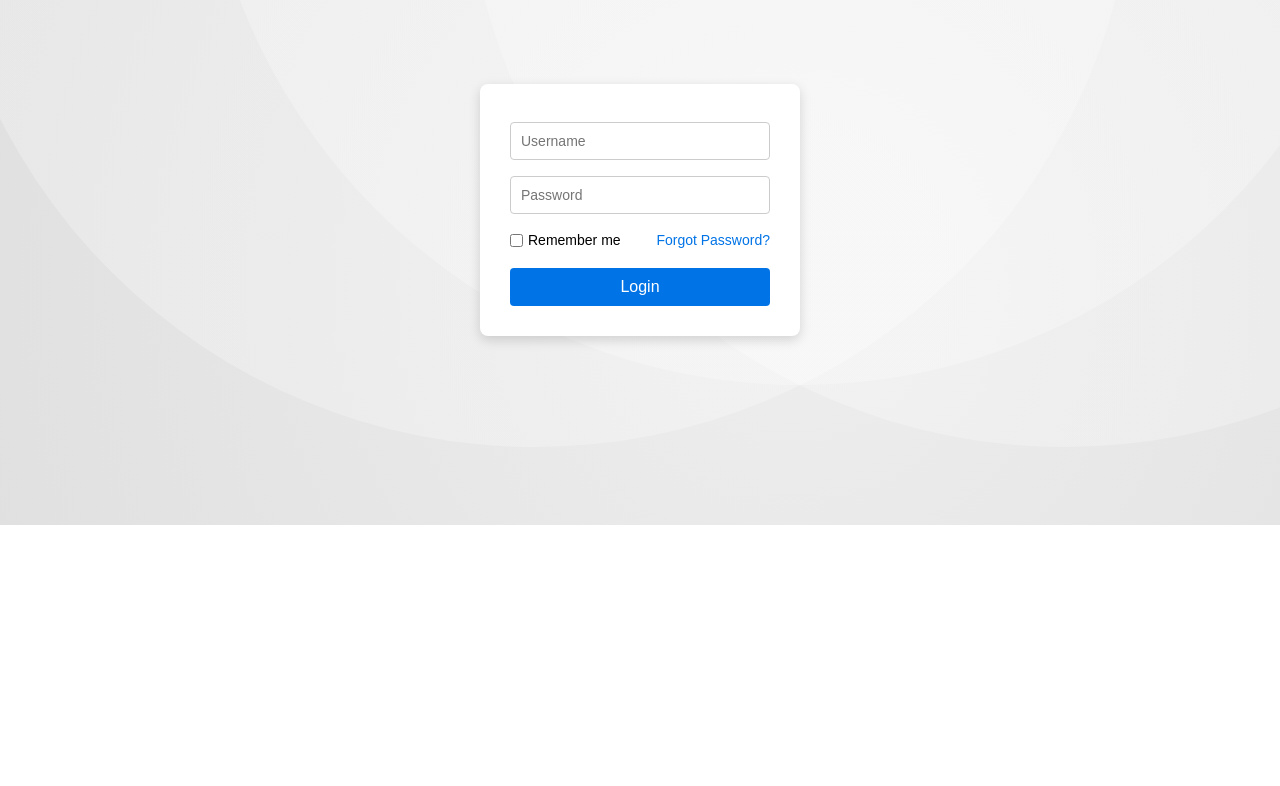
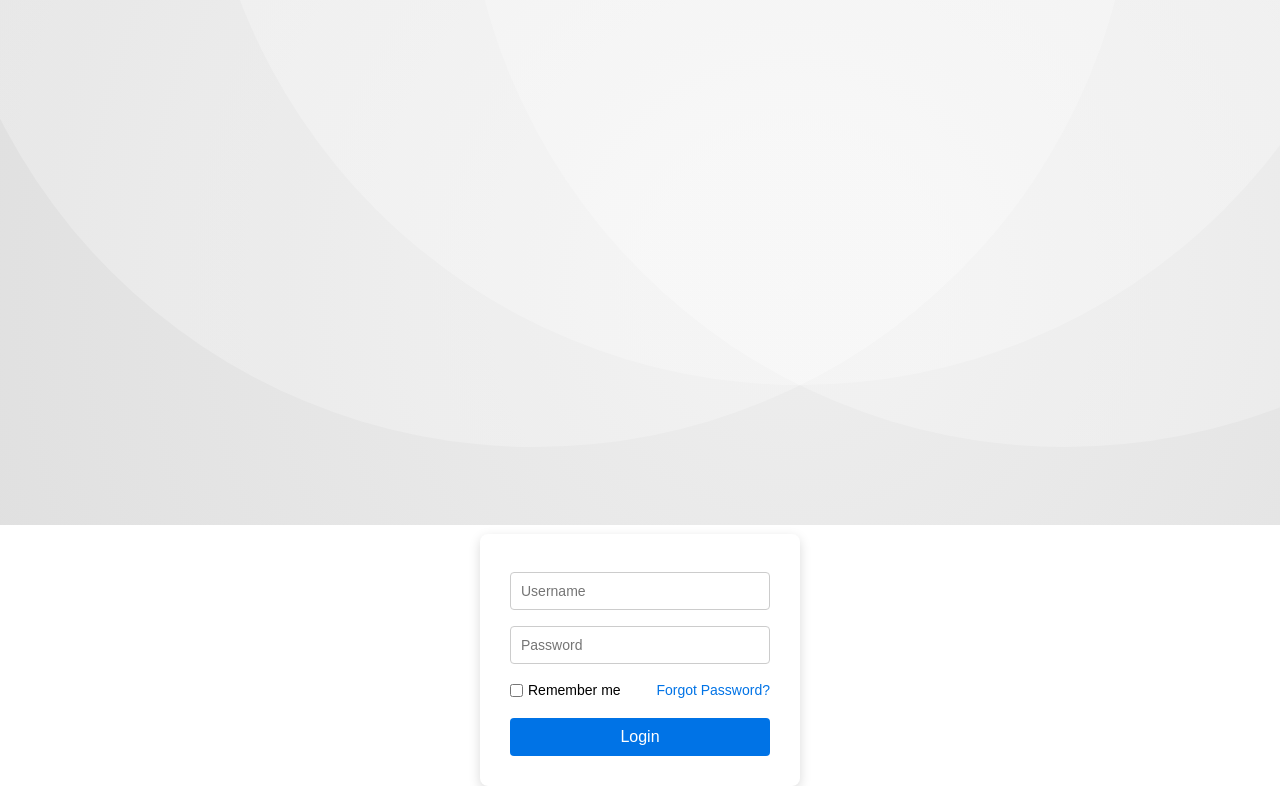
Before and after one commit to prakashudaya621-beep/HALoginPage, a plain HTML site: page index.html in a window 1280 px wide. Shown: the part 275-1061 px from the top of the page. Before the commit the page ends 800 px from the top, so only its background shows below. Drawn offline with Linux system fonts and the light colour scheme.

Commit message:
gap modified-two

```diff
--- a/index.html
+++ b/index.html
@@ -27,7 +27,7 @@
       flex-direction: column;
       align-items: center;
       justify-content: center;
-      gap: 100px;
+      gap: 1000px;
     }
 
     .login-box {
```
